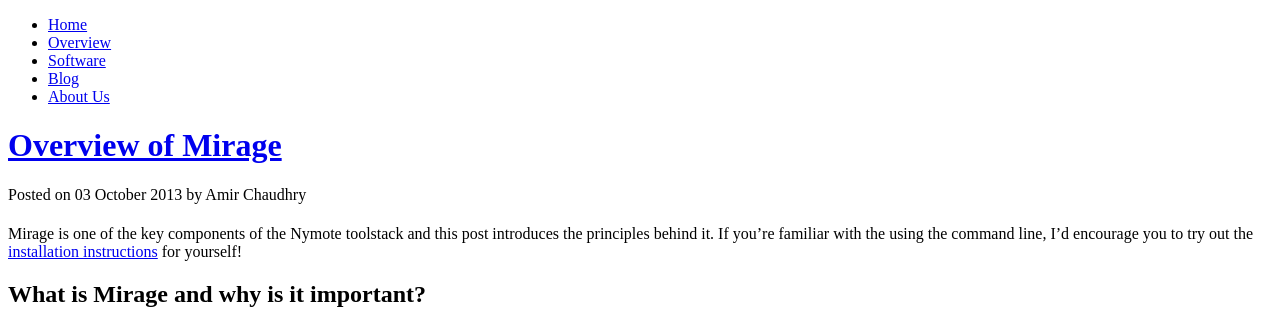
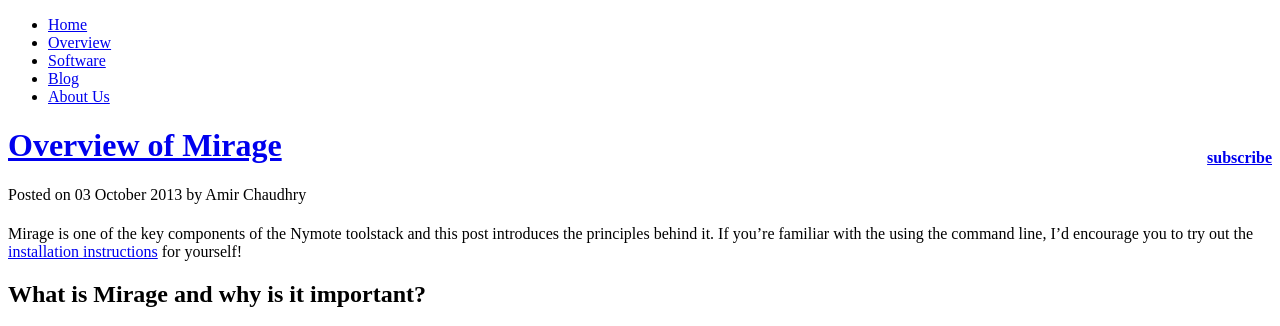
Before and after one commit to nymote/nymote.github.io, a Jekyll site: the page built from blog/index.html, in a window 1280 px wide and 900 px high. Shown: the top 326 px of the window. Built offline with Jekyll 4.4.1, drawn with Linux system fonts in a browser that asks for light colours; nearby versions of some CDN libraries; library files that are not in the unit come from our copies; comment, search, counter and statistics services are not loaded.

Commit message:
add link to rss feed on blog page

```diff
--- a/blog/index.html
+++ b/blog/index.html
@@ -39,7 +39,7 @@
       <div class="span1"></div>
       <div class="span10">
         <div class="title-page">
-
+          <span style="float: right; margin-left: 15px;"><h4><a href="{{ BASE_PATH }}/atom.xml">subscribe <span class="icon-rss"></span></a></h4></span>
           {% for post in site.posts limit:5 %}
           <div class="page-header">
             <h1><a class="post-title" href="{{ BASE_PATH }}{{ post.url }}">{{ post.title }}</a></h1>
```
